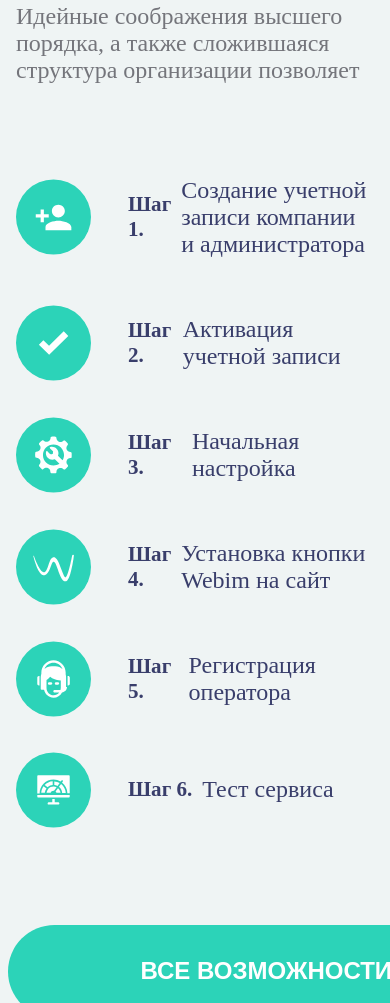
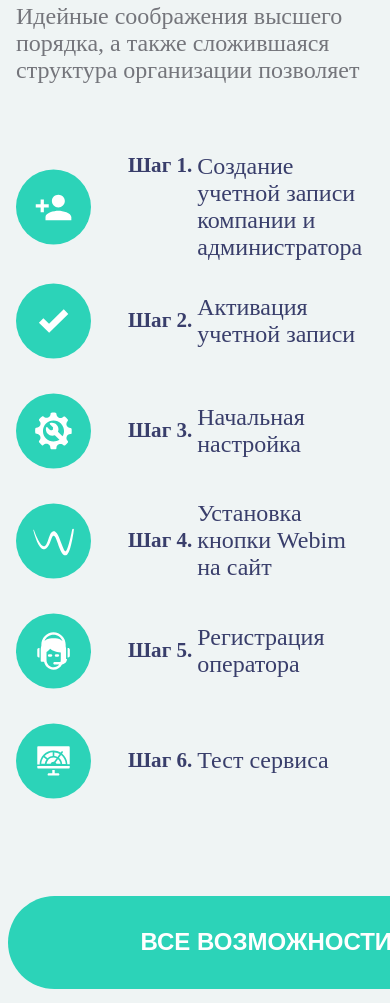
Before and after one commit to Freeemasons/webim-app-test, a React app: page / in a window 390 px wide. Shown: the part 5952-6955 px from the top of the page. Built offline with nearby package versions, Linux system fonts and the light colour scheme; some packages are replaced by stand-ins of ours.

Commit message:
section after fixes

```diff
--- a/src/Components/AfterInstallationSteps/index.js
+++ b/src/Components/AfterInstallationSteps/index.js
@@ -22,10 +22,12 @@ class AfterInstallationSteps extends Component {
               <ul className="Installation-paragraph Installation-paragraph--htmlSection">
                 <li className="AfterInst-ListItem">
                   <img src="../step_01.svg" className="imgAfter" />
-                  <h3 className="AfterInstListItem--h3">Шаг 1.</h3>
-                  <p className="Installation-paragraph Installationparagraph--after">
-                    Создание учетной записи компании и администратора
+                  <div className="step-1">
+                    <h3 className="AfterInstListItem--h3">Шаг 1.</h3>
+                    <p className="Installation-paragraph Installationparagraph--after">
+                      Создание учетной записи компании и администратора
                   </p>
+                  </div>
                 </li>
                 <li className="AfterInst-ListItem">
                   <img src="../step_02.svg" className="imgAfter" />
--- a/src/Components/AfterInstallationSteps/styles.css
+++ b/src/Components/AfterInstallationSteps/styles.css
@@ -35,6 +35,15 @@
 @media (max-width: 769px) {
   .Installationparagraph--after{
     font-size: 24px;
+    margin: 0;
+  }
+  .step-1{
+    display: flex;
+  }
+  .AfterInstListItem--h3{
+    margin: 0;
+    flex-shrink: 0;
+    margin-right: 5px;
   }
 }
 
```
